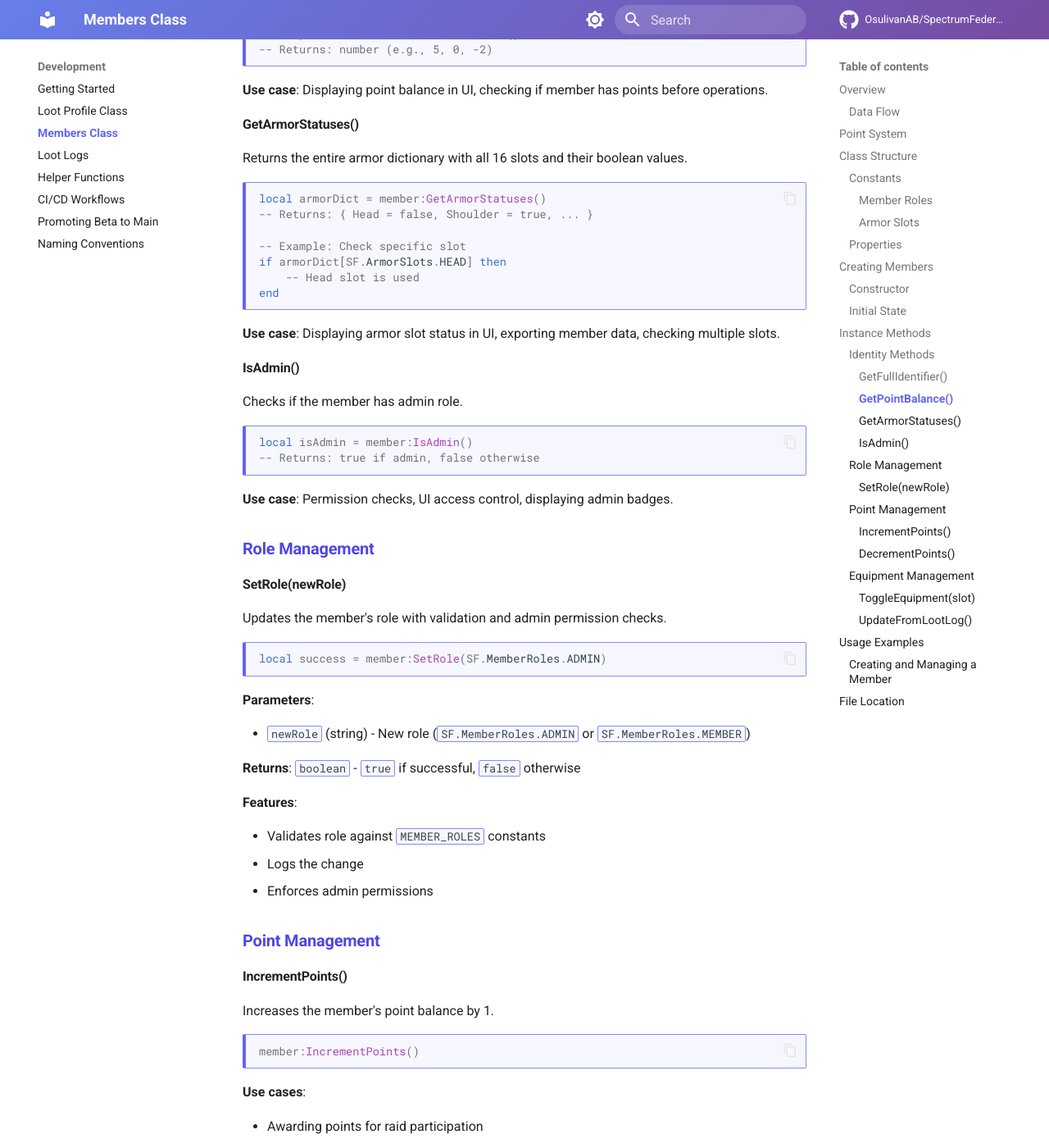
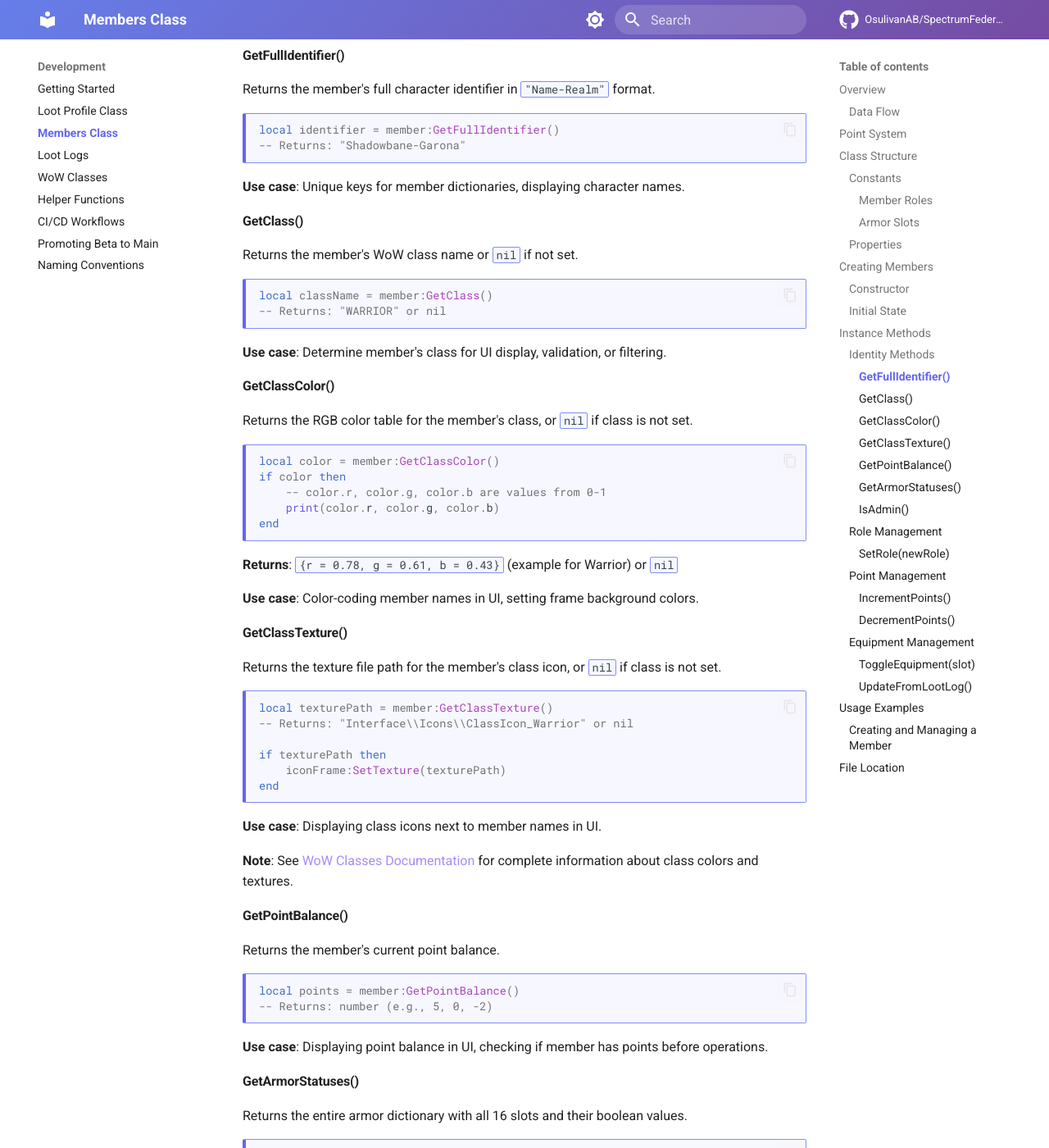
Before and after one commit to OsulivanAB/SpectrumFederation, an MkDocs documentation site: the page built from docs/development/members-class.md, in a window 1280 px wide and 1400 px high, scrolled down 4316 px. Shown: the whole window at 82% size. Built offline with MkDocs 1.6.1 and Material for MkDocs 9.7.7, drawn with Linux system fonts in a browser that asks for light colours; comment, search, counter and statistics services are not loaded; some of the changed text lies outside the part shown.

Commit message:
Add WoW class support to Member class and documentation
- Extended Member class to include class parameter and validation
- Implemented methods to retrieve class information (GetClass, GetClassColor, GetClassTexture)
- Introduced SF.WOW_CLASSES dictionary for class metadata
- Updated members-class.md and added wow-classes.md for documentation
- Included WoW Classes in mkdocs navigation

````diff
--- a/docs/development/members-class.md
+++ b/docs/development/members-class.md
@@ -89,6 +89,7 @@ Each Member instance has the following properties:
 | `name` | string | Character name (e.g., "Shadowbane") |
 | `realm` | string | Realm name (e.g., "Garona") |
 | `role` | string | Member role ("admin" or "member") |
+| `class` | string\|nil | WoW class name (e.g., "WARRIOR") or nil if not set |
 | `pointBalance` | number | Current loot points (can be negative) |
 | `armor` | table | Dictionary of 16 armor slots (boolean values) |
 
@@ -99,7 +100,7 @@ Each Member instance has the following properties:
 The Members class uses **dot notation** for the constructor (factory function pattern):
 
 ```lua
-local member = SF.Member.new(name, realm, role)
+local member = SF.Member.new(name, realm, role, class)
 ```
 
 **Parameters**:
@@ -107,14 +108,22 @@ local member = SF.Member.new(name, realm, role)
 - `name` (string, required) - Character name
 - `realm` (string, required) - Realm name
 - `role` (string, optional) - Member role, defaults to `"member"`
+- `class` (string, optional) - WoW class name (e.g., "WARRIOR", "PALADIN"), must match `SF.WOW_CLASSES` keys
 
 **Example**:
+
 ```lua
 -- Create a standard member
 local member = SF.Member.new("Shadowbane", "Garona")
 
 -- Create an admin
 local admin = SF.Member.new("Guildmaster", "Garona", SF.MemberRoles.ADMIN)
+
+-- Create a member with class information
+local warrior = SF.Member.new("Tanky", "Garona", SF.MemberRoles.MEMBER, "WARRIOR")
+
+-- Create an admin with class
+local paladinAdmin = SF.Member.new("Healz", "Garona", SF.MemberRoles.ADMIN, "PALADIN")
 ```
 
 ### Initial State
@@ -124,6 +133,9 @@ New members are created with:
 - Point balance: `0`
 - All armor slots: `false` (unused)
 - Role: `"member"` (unless specified)
+- Class: `nil` (unless specified and valid)
+
+**Class Validation**: If a class parameter is provided but doesn't match a key in `SF.WOW_CLASSES`, the member's class will be set to `nil` and a warning will be logged (if debug enabled).
 
 ## Instance Methods
 
@@ -136,6 +148,7 @@ member:MethodName(parameters)
 ### Identity Methods
 
 #### GetFullIdentifier()
+
 Returns the member's full character identifier in `"Name-Realm"` format.
 
 ```lua
@@ -144,6 +157,50 @@ local identifier = member:GetFullIdentifier()
 ```
 
 **Use case**: Unique keys for member dictionaries, displaying character names.
+
+#### GetClass()
+
+Returns the member's WoW class name or `nil` if not set.
+
+```lua
+local className = member:GetClass()
+-- Returns: "WARRIOR" or nil
+```
+
+**Use case**: Determine member's class for UI display, validation, or filtering.
+
+#### GetClassColor()
+
+Returns the RGB color table for the member's class, or `nil` if class is not set.
+
+```lua
+local color = member:GetClassColor()
+if color then
+    -- color.r, color.g, color.b are values from 0-1
+    print(color.r, color.g, color.b)
+end
+```
+
+**Returns**: `{r = 0.78, g = 0.61, b = 0.43}` (example for Warrior) or `nil`
+
+**Use case**: Color-coding member names in UI, setting frame background colors.
+
+#### GetClassTexture()
+
+Returns the texture file path for the member's class icon, or `nil` if class is not set.
+
+```lua
+local texturePath = member:GetClassTexture()
+-- Returns: "Interface\\Icons\\ClassIcon_Warrior" or nil
+
+if texturePath then
+    iconFrame:SetTexture(texturePath)
+end
+```
+
+**Use case**: Displaying class icons next to member names in UI.
+
+**Note**: See [WoW Classes Documentation](wow-classes.md) for complete information about class colors and textures.
 
 #### GetPointBalance()
 Returns the member's current point balance.
--- a/mkdocs.yml
+++ b/mkdocs.yml
@@ -78,6 +78,7 @@ nav:
     - Loot Profile Class: development/loot-profile-class.md
     - Members Class: development/members-class.md
     - Loot Logs: development/loot-logs.md
+    - WoW Classes: development/wow-classes.md
     - Helper Functions: development/helper-functions.md
     - CI/CD Workflows: development/workflows.md
     - Promoting Beta to Main: development/promoting-to-main.md
````
Also changed, not shown: docs/development/wow-classes.md (added, +364 -0 lines), 2 other files.
